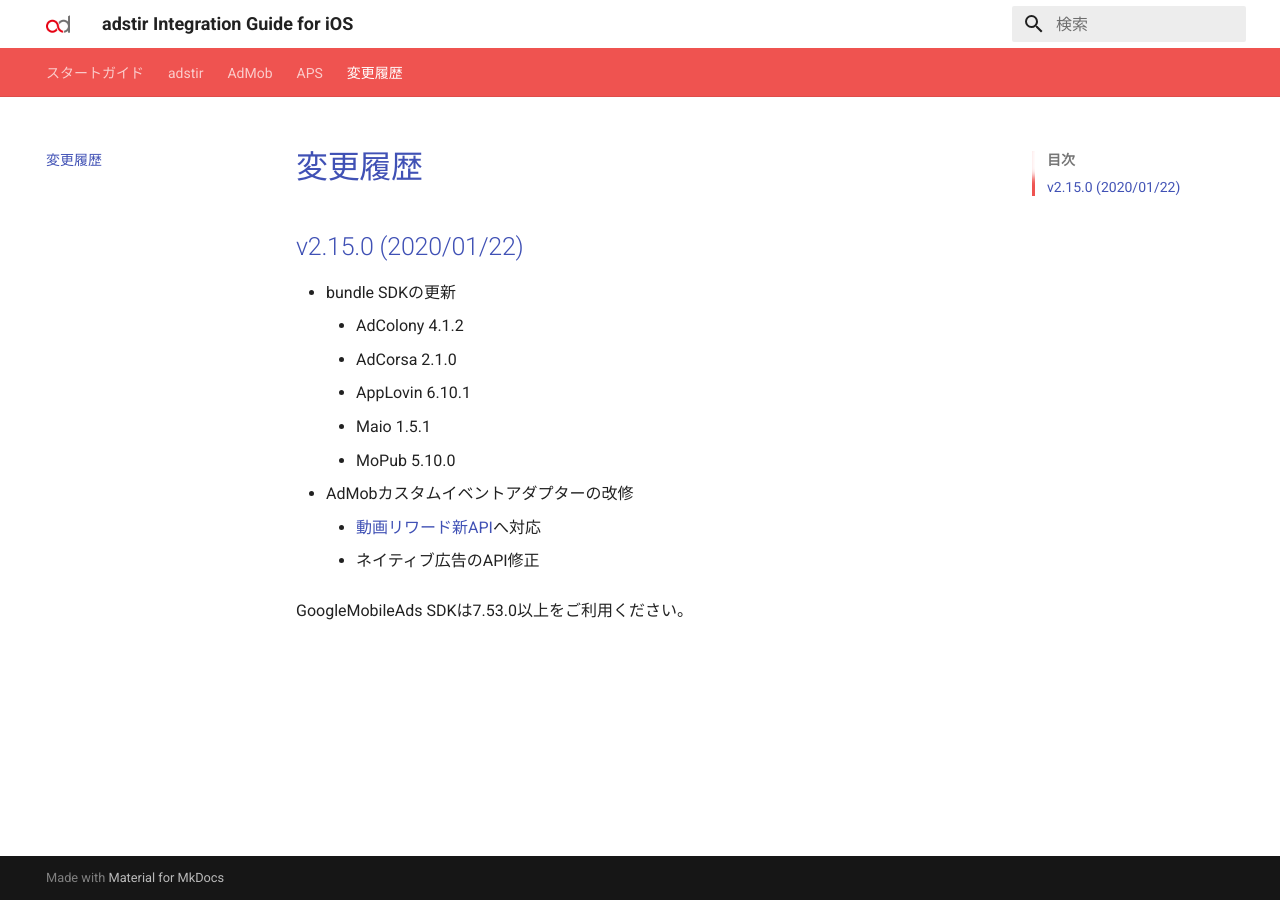
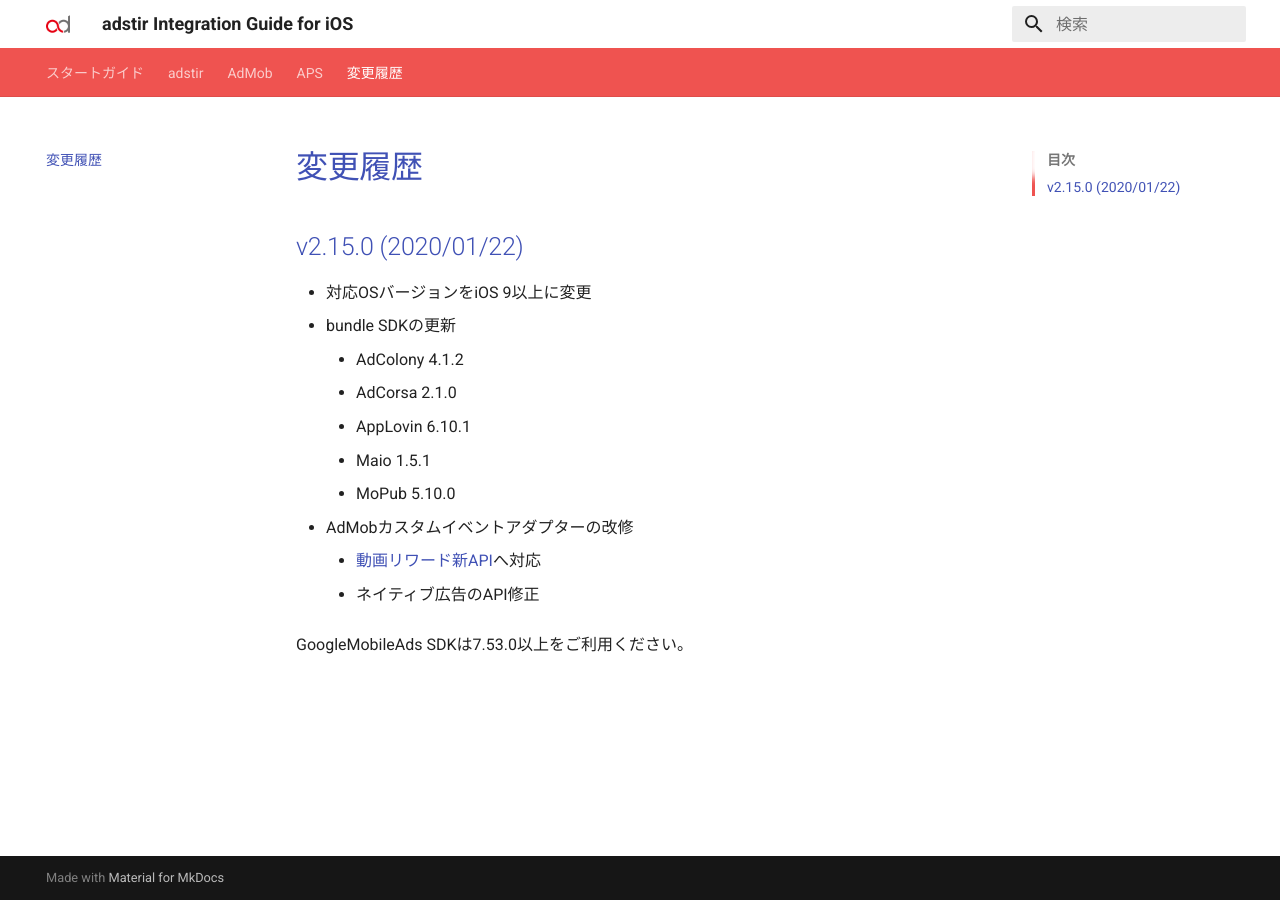
Before and after one commit to united-adstir/ios-sdk-docs, an MkDocs documentation site: the page built from docs/changelog.md, in a window 1280 px wide. Built offline with MkDocs 1.6.1 and Material for MkDocs 9.7.7, drawn with Linux system fonts in a browser that asks for light colours.

Commit message:
変更履歴の更新

```diff
--- a/docs/changelog.md
+++ b/docs/changelog.md
@@ -2,6 +2,7 @@
 
 ## v2.15.0 (2020/01/22)
 
+* 対応OSバージョンをiOS 9以上に変更
 * bundle SDKの更新
     * AdColony 4.1.2
     * AdCorsa 2.1.0
```
